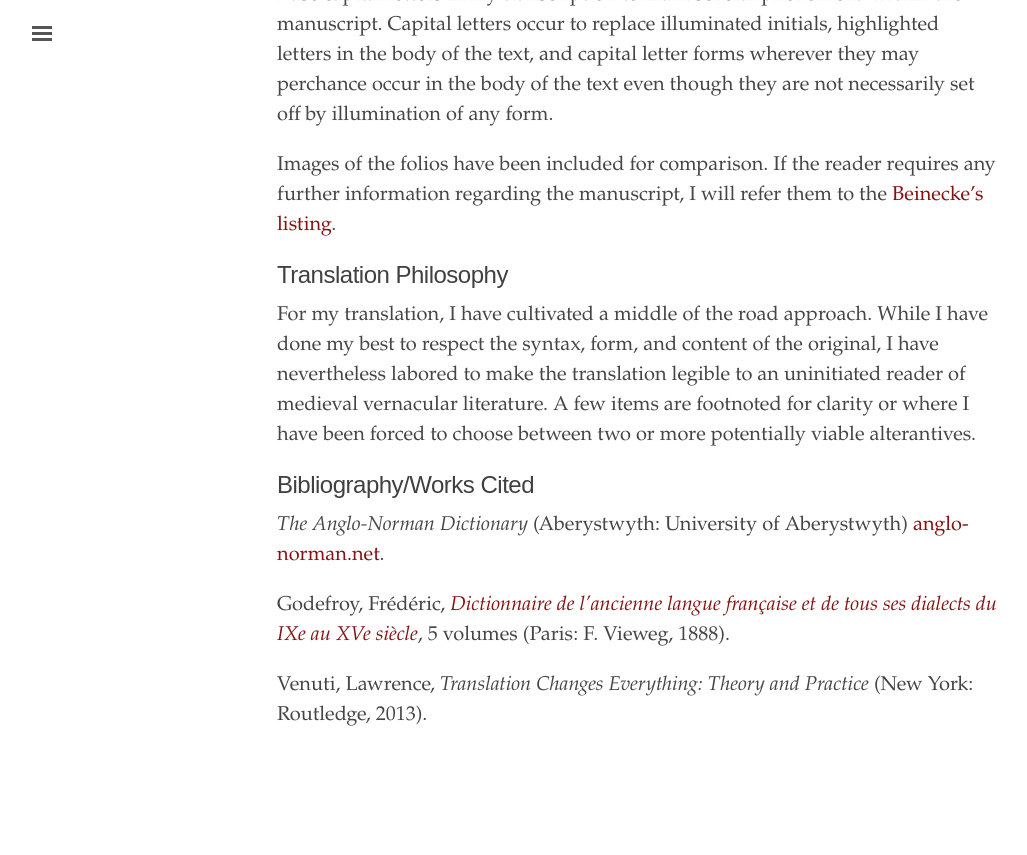
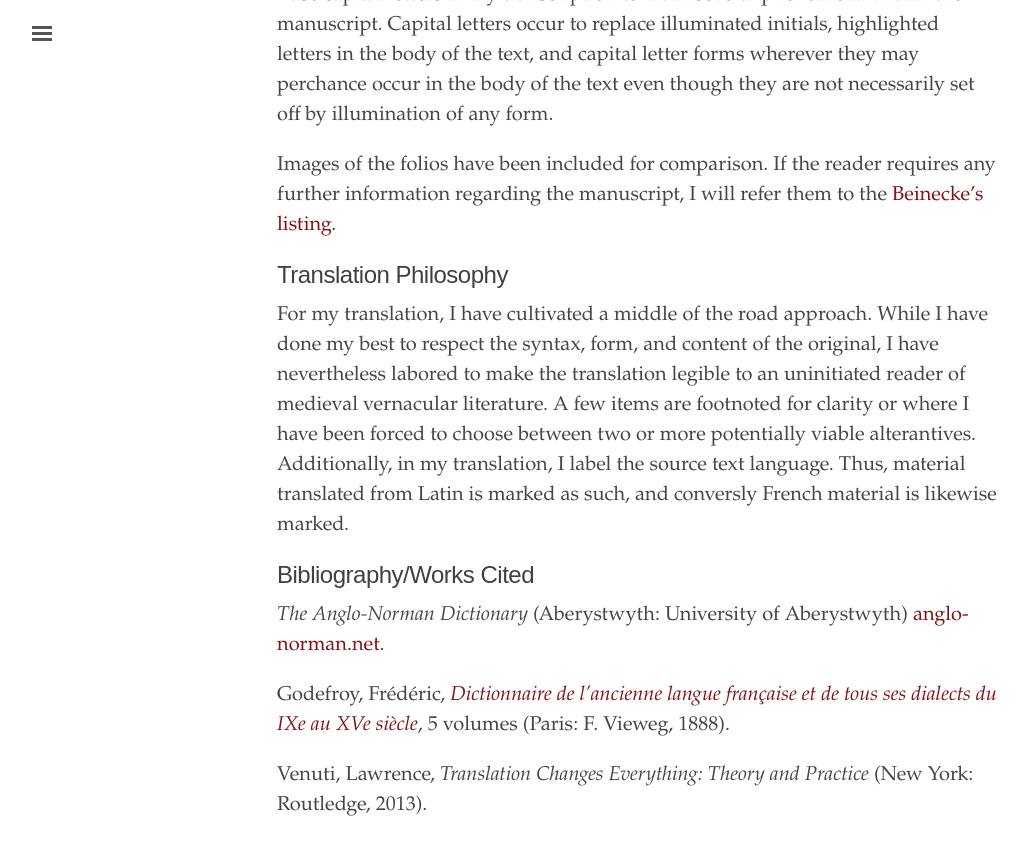
Before and after one commit to oldfrenchtexts/L-aiguillon-d-amour-divine, a Jekyll site: the page built from about.md, in a window 1280 px wide and 900 px high, scrolled down 1112 px. Shown: the top 855 px of the window, without its empty margins (3-1030 px from the left). Built offline with Jekyll 4.4.1, drawn with Linux system fonts in a browser that asks for light colours; before the commit the page ends 1922 px from its top, so only the background shows below that.

Commit message:
Update about.md

```diff
--- a/about.md
+++ b/about.md
@@ -23,7 +23,7 @@ Images of the folios have been included for comparison. If the reader requires a
 
 ## Translation Philosophy
 
-For my translation, I have cultivated a middle of the road approach. While I have done my best to respect the syntax, form, and content of the original, I have nevertheless labored to make the translation legible to an uninitiated reader of medieval vernacular literature. A few items are footnoted for clarity or where I have been forced to choose between two or more potentially viable alterantives.
+For my translation, I have cultivated a middle of the road approach. While I have done my best to respect the syntax, form, and content of the original, I have nevertheless labored to make the translation legible to an uninitiated reader of medieval vernacular literature. A few items are footnoted for clarity or where I have been forced to choose between two or more potentially viable alterantives. Additionally, in my translation, I label the source text language. Thus, material translated from Latin is marked as such, and conversly French material is likewise marked.
 
 ## Bibliography/Works Cited
 
```
